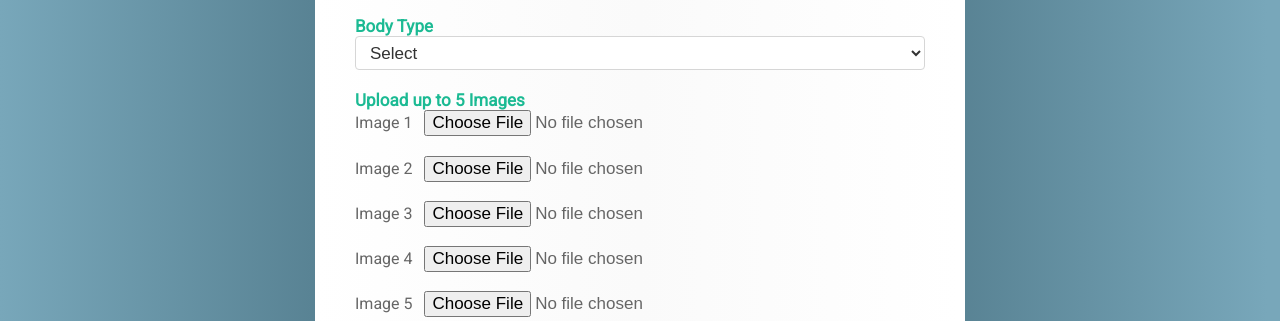
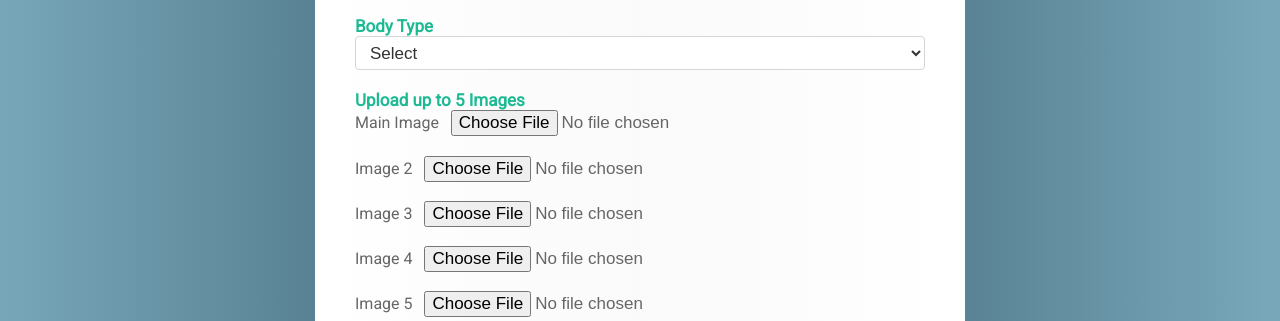
Before and after one commit to Afzal-bit/CC2-group, a PHP site: page /addAvert.php in a window 1280 px wide. Shown: the part 714-1035 px from the top of the page. Run offline with PHP 8.4, Linux system fonts and the light colour scheme.

Commit message:
Update addAvert.php

```diff
--- a/addAvert.php
+++ b/addAvert.php
@@ -8,6 +8,13 @@ $db;
 $db = new dbConnection();
 $db = $db->returnConnection();
 if(isset($_POST['add'])){
+	$targetDir = "uploads/";
+    $allowTypes = array('jpg','png','jpeg');
+    $mainFileName = basename($_FILES['main_image']['name']);
+    $targetFilePathMain = $targetDir . $mainFileName;
+
+                // Check whether file type is valid
+    $fileTypeMain = pathinfo($targetFilePathMain, PATHINFO_EXTENSION);
 
     $title=$_POST['vehicletitle'];
 	$model=$_POST['model'];
@@ -29,6 +36,14 @@ if(isset($_POST['add'])){
     $sellName=$_SESSION['name'];
     $email=$_SESSION['email'];
 
+	if(in_array($fileTypeMain, $allowTypes)){
+        if(move_uploaded_file($_FILES["main_image"]["tmp_name"], $targetFilePathMain)){
+
+
+        }
+
+    }
+
     if(!empty(array_filter($_FILES['fileUpload']['name'])) || empty($_POST['vehicletitle'])){
         $advert->setTitle($title);
         $advert->setModel($model);
@@ -44,6 +59,7 @@ if(isset($_POST['add'])){
 
         $advert->setEngineCapacity($engineCapacity);
         $advert->setDescription($description);
+		$advert->setMainImage($mainFileName);
         $advert->setSName($sellName);
         $advert->setEmail($email);
 		$advert->setContact($contact);
@@ -51,8 +67,7 @@ if(isset($_POST['add'])){
         $advert->setApproved($approved);
 
         $added = $advert->addAdvert();
-        $targetDir = "uploads/";
-        $allowTypes = array('jpg','png','jpeg');
+
 
         if($added !=null){
             $adId=$added['Id'];
@@ -232,7 +247,7 @@ if(isset($_POST['add'])){
                 <!-- Images -->
                 <div class="form-group">
 
-                    <label for="choose-file" class="label-title">Upload up to 5 Images</label> <br> Image 1 &nbsp; <input type="file" class="img_up" name="fileUpload[]">
+                    <label for="choose-file" class="label-title">Upload up to 5 Images</label> <br> Main Image &nbsp; <input type="file" class="img_up" name="main_image">
 
 
                 </div>
```
